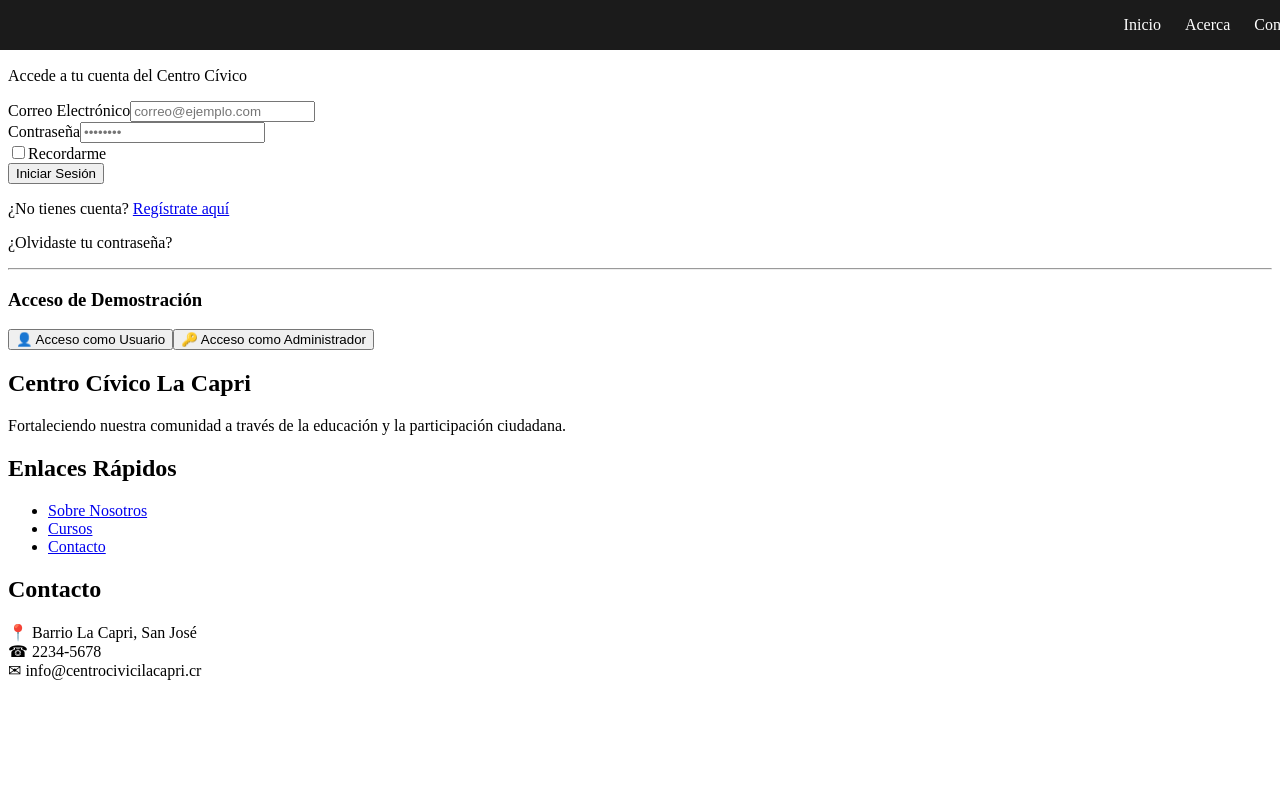
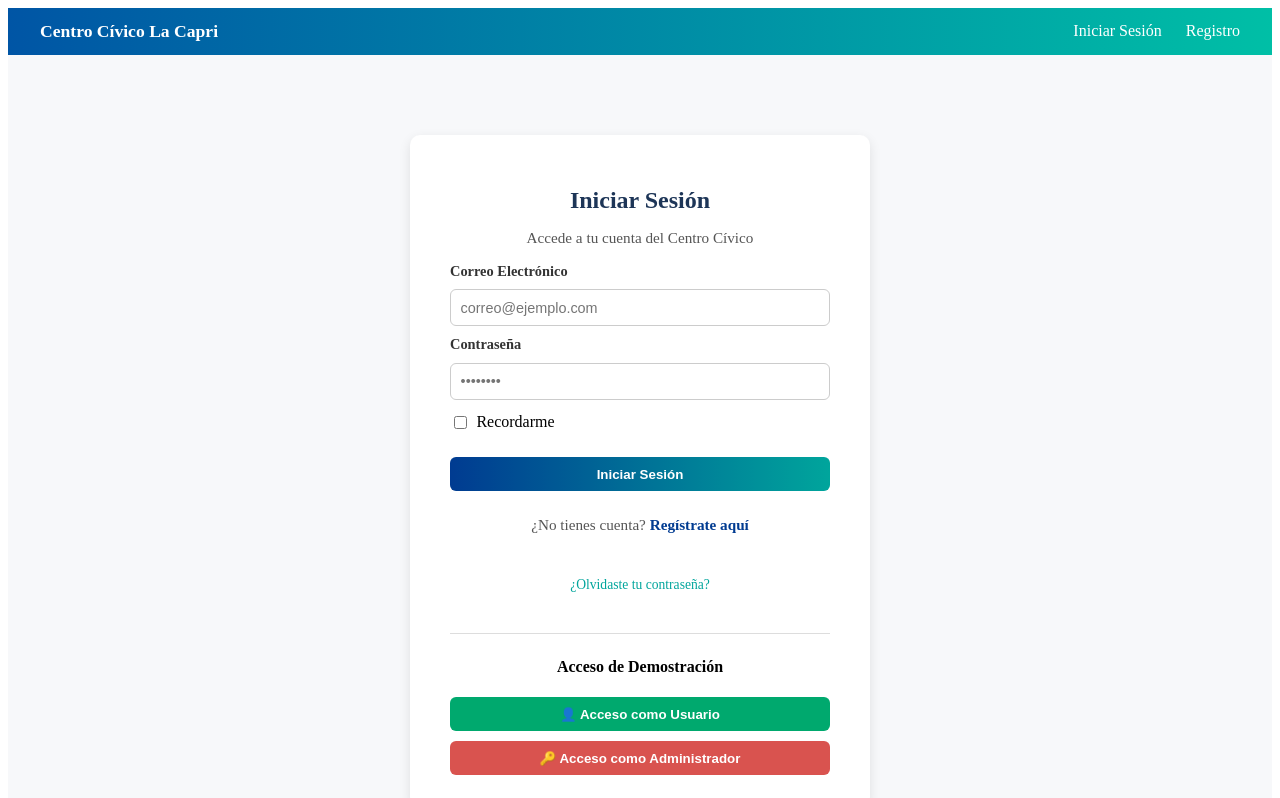
Before and after one commit to Uchihabois45FWD/proyectoFinalFWD, a React (Vite) app in the folder FE/proyecto_fe/: page / in a window 1280 px wide. Shown: the top 798 px of the page. Built offline with nearby package versions, Linux system fonts and the light colour scheme.

Commit message:
Login con cambios

```diff
--- a/FE/proyecto_fe/src/components/Footer.jsx
+++ b/FE/proyecto_fe/src/components/Footer.jsx
@@ -1,35 +1,28 @@
 import React from "react";
+import "../styles/footer.css";
 
 const Footer = () => {
   return (
-    <footer>
-      <div>
+    <footer className="footer">
+      <div className="footer-columns">
         <div>
-          <h2>
-            Centro Cívico La Capri
-          </h2>
+          <h4>Centro Cívico La Capri</h4>
           <p>
             Fortaleciendo nuestra comunidad a través de la educación y la
             participación ciudadana.
           </p>
         </div>
-
         <div>
-          <h2>Enlaces Rápidos</h2>
-          <ul>
-            <li><a href="#">Sobre Nosotros</a></li>
-            <li><a href="#">Cursos</a></li>
-            <li><a href="#">Contacto</a></li>
-          </ul>
+          <h4>Enlaces Rápidos</h4>
+          <a href="/about">Sobre Nosotros</a>
+          <a href="/courses">Cursos</a>
+          <a href="/contact">Contacto</a>
         </div>
-
         <div>
-          <h2>Contacto</h2>
-          <p>
-            📍 Barrio La Capri, San José <br />
-            ☎ 2234-5678 <br />
-            ✉ info@centrocivicilacapri.cr
-          </p>
+          <h4>Contacto</h4>
+          <p>📍 Barrio La Capri, San José</p>
+          <p>📞 2234-5678</p>
+          <p>✉️ info@centrocivicollacapri.cr</p>
         </div>
       </div>
     </footer>
--- a/FE/proyecto_fe/src/components/LoginForm.jsx
+++ b/FE/proyecto_fe/src/components/LoginForm.jsx
@@ -1,15 +1,69 @@
-import React from "react";
+import React, { useState } from "react";
 import "../styles/loginForm.css";
 
-export default function LoginForm() {
+const LoginForm = () => {
+  const [correo, setCorreo] = useState("");
+  const [contrasena, setContrasena] = useState("");
+  const [recordarme, setRecordarme] = useState(false);
+
+  const handleSubmit = (e) => {
+    e.preventDefault();
+    alert(`Correo: ${correo}\nContraseña: ${contrasena}`);
+  };
+
   return (
-    <div className="login-form">
+    <div className="login-card">
       <h2>Iniciar Sesión</h2>
-      <form>
-        <input type="text" placeholder="Usuario" required />
-        <input type="password" placeholder="Contraseña" required />
-        <button type="submit">Entrar</button>
+      <p>Accede a tu cuenta del Centro Cívico</p>
+
+      <form onSubmit={handleSubmit}>
+        <label>Correo Electrónico</label>
+        <input
+          type="email"
+          value={correo}
+          onChange={(e) => setCorreo(e.target.value)}
+          placeholder="correo@ejemplo.com"
+        />
+
+        <label>Contraseña</label>
+        <input
+          type="password"
+          value={contrasena}
+          onChange={(e) => setContrasena(e.target.value)}
+          placeholder="••••••••"
+        />
+
+        <div className="remember-row">
+          <input
+            type="checkbox"
+            checked={recordarme}
+            onChange={() => setRecordarme(!recordarme)}
+          />
+          <span>Recordarme</span>
+        </div>
+
+        <button type="submit" className="btn-login">
+          Iniciar Sesión
+        </button>
+
+        <p className="register-link">
+          ¿No tienes cuenta? <a href="/register">Regístrate aquí</a>
+        </p>
+
+        <p className="forgot-password">
+          <a href="/reset-password">¿Olvidaste tu contraseña?</a>
+        </p>
       </form>
+
+      <hr />
+
+      <h4>Acceso de Demostración</h4>
+      <div className="demo-buttons">
+        <button className="btn-user">👤 Acceso como Usuario</button>
+        <button className="btn-admin">🔑 Acceso como Administrador</button>
+      </div>
     </div>
   );
-}
+};
+
+export default LoginForm;
--- a/FE/proyecto_fe/src/components/Navbar.jsx
+++ b/FE/proyecto_fe/src/components/Navbar.jsx
@@ -1,16 +1,18 @@
 import React from "react";
 import "../styles/navbar.css";
 
-export default function Navbar() {
+const Navbar = () => {
   return (
     <nav className="navbar">
-      <div className="navbar-logo">
+      <div className="navbar-left">
+        <span className="navbar-title">Centro Cívico La Capri</span>
       </div>
-      <div className="navbar-links">
-        <a href="#">Inicio</a>
-        <a href="#">Acerca</a>
-        <a href="#">Contacto</a>
+      <div className="navbar-right">
+        <a href="/login">Iniciar Sesión</a>
+        <a href="/register">Registro</a>
       </div>
     </nav>
   );
-}
+};
+
+export default Navbar;
--- a/FE/proyecto_fe/src/pages/Inicio.jsx
+++ /dev/null
@@ -1,100 +0,0 @@
-import React, { useState } from "react";
-import Navbar from "../components/Navbar";
-import Footer from "../components/Footer";
-
-const Inicio = () => {
-  const [correo, setCorreo] = useState("");
-  const [contrasena, setContrasena] = useState("");
-  const [recordarme, setRecordarme] = useState(false);
-
-  const handleSubmit = (e) => {
-    e.preventDefault();
-    alert(`Correo: ${correo}\nContraseña: ${contrasena}`);
-  };
-
-  return (
-    <div>
-      <Navbar />
-      <main>
-        <div>
-          <h2>
-            Iniciar Sesión
-          </h2>
-          <p>
-            Accede a tu cuenta del Centro Cívico
-          </p>
-
-          <form onSubmit={handleSubmit}>
-            <div>
-              <label>
-                Correo Electrónico
-              </label>
-              <input
-                type="email"
-                value={correo}
-                onChange={(e) => setCorreo(e.target.value)}
-                placeholder="correo@ejemplo.com"
-              />
-            </div>
-
-            <div>
-              <label>
-                Contraseña
-              </label>
-              <input
-                type="password"
-                value={contrasena}
-                onChange={(e) => setContrasena(e.target.value)}
-                placeholder="••••••••"
-              />
-            </div>
-
-            <div>
-              <input
-                type="checkbox"
-                checked={recordarme}
-                onChange={() => setRecordarme(!recordarme)}
-              />
-              Recordarme
-            </div>
-
-            <button
-              type="submit"
-            >
-              Iniciar Sesión
-            </button>
-
-            <p>
-              ¿No tienes cuenta?{" "}
-              <a href="/register">
-                Regístrate aquí
-              </a>
-            </p>
-
-            <p>
-              ¿Olvidaste tu contraseña?
-            </p>
-          </form>
-
-          <hr/>
-
-          <h3>
-            Acceso de Demostración
-          </h3>
-
-          <div>
-            <button>
-              👤 Acceso como Usuario
-            </button>
-            <button>
-              🔑 Acceso como Administrador
-            </button>
-          </div>
-        </div>
-      </main>
-      <Footer />
-    </div>
-  );
-};
-
-export default Inicio;
--- /dev/null
+++ b/FE/proyecto_fe/src/pages/LoginPage.jsx
@@ -0,0 +1,19 @@
+import React from "react";
+import Navbar from "../components/Navbar";
+import Footer from "../components/Footer";
+import LoginForm from "../components/LoginForm";
+import "../styles/loginPage.css";
+
+const LoginPage = () => {
+  return (
+    <div className="login-page">
+      <Navbar />
+      <main className="login-container">
+        <LoginForm />
+      </main>
+      <Footer />
+    </div>
+  );
+};
+
+export default LoginPage;
--- a/FE/proyecto_fe/src/routes/Routing.jsx
+++ b/FE/proyecto_fe/src/routes/Routing.jsx
@@ -1,12 +1,12 @@
 import {BrowserRouter as Router,Routes,Route} from "react-router-dom"
-import Inicio from "../pages/Inicio"
+import LoginPage from "../pages/LoginPage"
 
 
 const Routing = () =>{
     return(
         <Router>
             <Routes>
-                <Route path="/" element={<Inicio/>}/>
+                <Route path="/" element={<LoginPage/>}/>
                 {/* <Route path="/registro" element={<Inicio/>}/> */}
             </Routes>
         </Router>
--- /dev/null
+++ b/FE/proyecto_fe/src/styles/footer.css
@@ -0,0 +1,32 @@
+.footer {
+  background: #1a2b3b;
+  color: white;
+  padding: 2rem;
+  display: flex;
+  justify-content: center;
+  font-size: 0.9rem;
+}
+
+.footer-columns {
+  width: 90%;
+  display: grid;
+  grid-template-columns: repeat(auto-fit, minmax(220px, 1fr));
+  gap: 2rem;
+}
+
+.footer h4 {
+  color: #00bfa6;
+  margin-bottom: 0.5rem;
+}
+
+.footer a {
+  color: white;
+  text-decoration: none;
+  display: block;
+  margin-bottom: 0.3rem;
+  transition: opacity 0.2s;
+}
+
+.footer a:hover {
+  opacity: 0.8;
+}
--- a/FE/proyecto_fe/src/styles/loginForm.css
+++ b/FE/proyecto_fe/src/styles/loginForm.css
@@ -1,46 +1,121 @@
-.login-form {
-  background: #ffffff;
-  padding: 2rem;
-  border-radius: 12px;
+.login-card {
+  background: white;
+  padding: 2rem 2.5rem;
+  border-radius: 10px;
   box-shadow: 0 4px 12px rgba(0, 0, 0, 0.1);
-  width: 100%;
-  max-width: 400px;
-  margin: 0 auto;
+  width: 380px;
+  margin: 3rem auto;
   text-align: center;
 }
 
-.login-form h2 {
-  margin-bottom: 1.5rem;
+.login-card h2 {
+  font-size: 1.5rem;
+  margin-bottom: 0.3rem;
+  color: #1d3557;
+}
+
+.login-card p {
+  margin-bottom: 1rem;
+  color: #555;
+  font-size: 0.95rem;
+}
+
+.login-card form {
+  display: flex;
+  flex-direction: column;
+  gap: 0.6rem;
+}
+
+.login-card label {
+  text-align: left;
+  font-weight: 600;
+  font-size: 0.9rem;
   color: #333;
 }
 
-.login-form input {
-  width: 100%;
-  padding: 0.75rem;
-  margin-bottom: 1rem;
+.login-card input[type="email"],
+.login-card input[type="password"] {
+  padding: 0.6rem;
   border: 1px solid #ccc;
   border-radius: 6px;
-  font-size: 1rem;
+  font-size: 0.9rem;
 }
 
-.login-form input:focus {
-  border-color: #00adb5;
-  outline: none;
+.remember-row {
+  display: flex;
+  align-items: center;
+  gap: 0.4rem;
+  margin-top: 0.2rem;
 }
 
-.login-form button {
-  width: 100%;
-  padding: 0.8rem;
-  background-color: #00adb5;
+.btn-login {
+  margin-top: 1rem;
+  background: linear-gradient(to right, #003b91, #00a59c);
+  color: white;
   border: none;
   border-radius: 6px;
-  color: #fff;
-  font-weight: bold;
-  font-size: 1rem;
+  padding: 0.6rem;
   cursor: pointer;
-  transition: background 0.2s ease-in-out;
+  font-weight: 600;
 }
 
-.login-form button:hover {
-  background-color: #007b80;
+.btn-login:hover {
+  opacity: 0.9;
 }
+
+.register-link a {
+  color: #003b91;
+  font-weight: 600;
+  text-decoration: none;
+}
+
+.register-link a:hover {
+  text-decoration: underline;
+}
+
+.forgot-password a {
+  color: #00a59c;
+  font-size: 0.85rem;
+  text-decoration: none;
+}
+
+.forgot-password a:hover {
+  text-decoration: underline;
+}
+
+hr {
+  margin: 1.5rem 0;
+  border: none;
+  border-top: 1px solid #ddd;
+}
+
+.demo-buttons {
+  display: flex;
+  flex-direction: column;
+  gap: 0.6rem;
+}
+
+.btn-user {
+  background: #00a96e;
+  color: white;
+  border: none;
+  border-radius: 6px;
+  padding: 0.6rem;
+  cursor: pointer;
+  font-weight: 600;
+}
+
+.btn-admin {
+  background: #d9534f;
+  color: white;
+  border: none;
+  border-radius: 6px;
+  padding: 0.6rem;
+  cursor: pointer;
+  font-weight: 600;
+}
+
+.btn-user:hover,
+.btn-admin:hover {
+  opacity: 0.9;
+}
--- a/FE/proyecto_fe/src/styles/loginPage.css
+++ b/FE/proyecto_fe/src/styles/loginPage.css
@@ -1,16 +1,15 @@
 .login-page {
   display: flex;
   flex-direction: column;
-  align-items: center;
-  justify-content: center;
   min-height: 100vh;
-  background: linear-gradient(135deg, #222831, #393e46);
-  padding-top: 80px;
+  background: #f7f8fa;
 }
 
-.login-page h1 {
-  color: #eeeeee;
-  margin-bottom: 2rem;
-  font-size: 2rem;
-  text-align: center;
+.login-container {
+  flex: 1;
+  display: flex;
+  justify-content: center;
+  align-items: center;
+  padding-top: 2rem;
+  padding-bottom: 2rem;
 }
--- a/FE/proyecto_fe/src/styles/navbar.css
+++ b/FE/proyecto_fe/src/styles/navbar.css
@@ -1,39 +1,36 @@
 .navbar {
-  width: 100%;
   display: flex;
   justify-content: space-between;
   align-items: center;
-  background-color: #1b1b1b;
-  padding: 1rem 2rem;
-  color: #fff;
-  position: fixed;
-  top: 0;
-  left: 0;
-  z-index: 1000;
+  background: linear-gradient(to right, #0055a5, #00bfa6);
+  color: white;
+  padding: 0.8rem 2rem;
 }
 
-.navbar-logo img {
-  height: 45px;
+.navbar-left {
+  display: flex;
+  align-items: center;
+  gap: 0.6rem;
 }
 
-.navbar-links {
-  display: flex;
-  gap: 1.5rem;
+.navbar-logo {
+  width: 28px;
+  height: 28px;
 }
 
-.navbar-links a {
-  text-decoration: none;
-  color: #fff;
-  font-weight: 500;
-  transition: color 0.2s ease-in-out;
+.navbar-title {
+  font-weight: 700;
+  font-size: 1.1rem;
 }
 
-.navbar-links a:hover {
-  color: #00adb5;
+.navbar-right a {
+  color: white;
+  text-decoration: none;
+  margin-left: 1.5rem;
+  font-weight: 500;
+  transition: opacity 0.2s ease-in-out;
 }
 
-@media (max-width: 768px) {
-  .navbar-links {
-    display: none;
-  }
+.navbar-right a:hover {
+  opacity: 0.8;
 }
```
Also changed, not shown: FE/proyecto_fe/src/components/LoginPage.jsx (deleted, +0 -14 lines).
